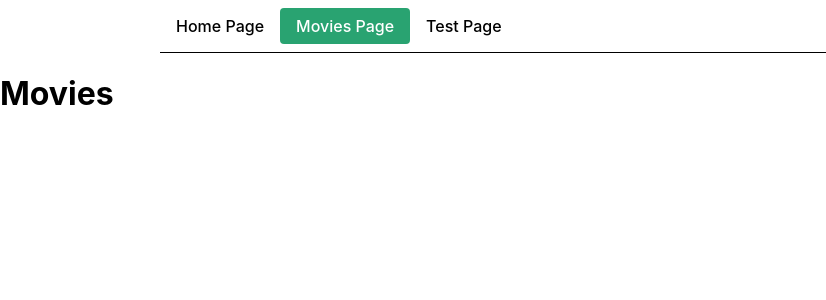
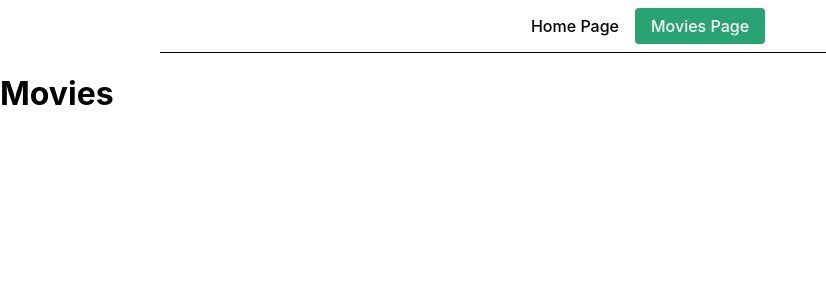
Before and after one commit to iakivpekarskyi/goit-react-hw-05-movies, a React (Create React App) app: page /goit-react-hw-05-movies/movies in a window 1280 px wide. Shown: the top 300 px of the page, without its empty margins (0-826 px from the left). Built offline with nearby package versions, Linux system fonts and the light colour scheme.

Commit message:
added travolta to notfound

```diff
--- a/src/components/App/App.jsx
+++ b/src/components/App/App.jsx
@@ -1,7 +1,8 @@
 import { Routes, Route } from 'react-router-dom';
 import { HomePage } from '../../pages/HomePage';
 import { Movies } from '../../pages/MoviesPage';
-import { TestPage } from '../../pages/TestPage';
+import { NotFound } from '../../pages/NotFound';
+
 import { Layout } from 'components/Layout/Layout';
 
 export const App = () => {
@@ -10,8 +11,8 @@ export const App = () => {
       <Route path="/" element={<Layout />}>
         <Route index element={<HomePage />} />
         <Route path="movies/" element={<Movies />} />
-        <Route path="test/" element={<TestPage />} />
       </Route>
+      <Route path="*" element={<NotFound />} />
     </Routes>
   );
 };
--- a/src/components/Header/Header.jsx
+++ b/src/components/Header/Header.jsx
@@ -7,7 +7,6 @@ export const Header = () => {
       <nav>
         <Link to="/">Home Page</Link>
         <Link to="movies">Movies Page</Link>
-        <Link to="test">Test Page</Link>
       </nav>
     </Container>
   );
--- a/src/components/Header/Header.styled.jsx
+++ b/src/components/Header/Header.styled.jsx
@@ -21,7 +21,9 @@ export const Container = styled.div`
   padding: 0 16px;
   display: flex;
   align-items: center;
-  justify-content: space-between;
+  justify-content: center;
+  flex-wrap: wrap;
+
   gap: 12px;
   padding: 8px 0;
   margin-bottom: 16px;
--- /dev/null
+++ b/src/pages/NotFound.jsx
@@ -0,0 +1,21 @@
+export const NotFound = () => {
+  return (
+    <main
+      style={{
+        display: 'grid',
+        placeItems: 'center',
+      }}
+    >
+      <h1>Sorry, wrong url.</h1>
+      <img
+        src="https://i.gifer.com/7VE.gif"
+        alt=""
+        style={{
+          width: '100%',
+          height: 'auto',
+        }}
+      />
+      <p></p>
+    </main>
+  );
+};
--- a/src/pages/TestPage.jsx
+++ /dev/null
@@ -1,9 +0,0 @@
-import React from 'react';
-
-export const TestPage = () => {
-  return (
-    <main>
-      <h1>Test Page</h1>
-    </main>
-  );
-};
```
